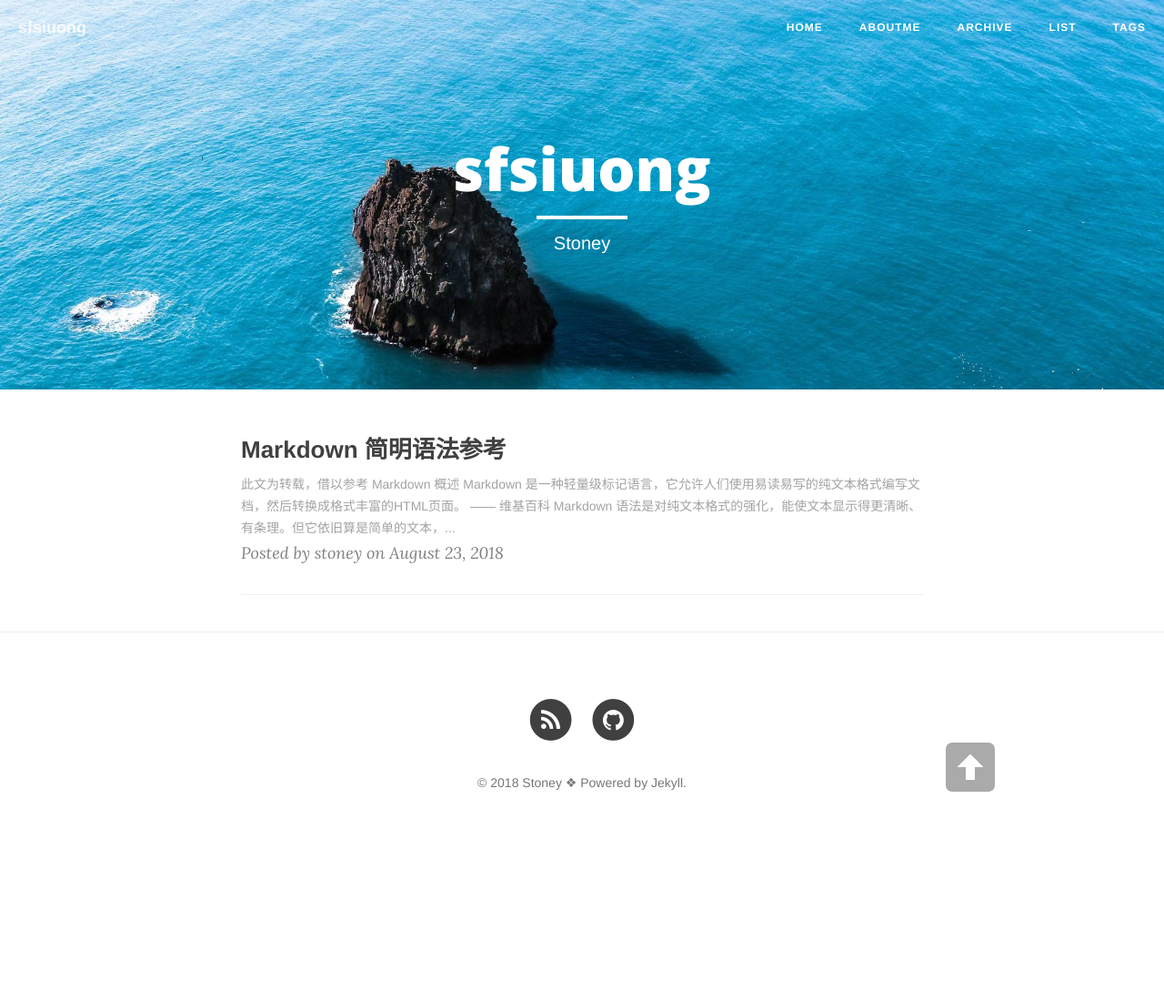
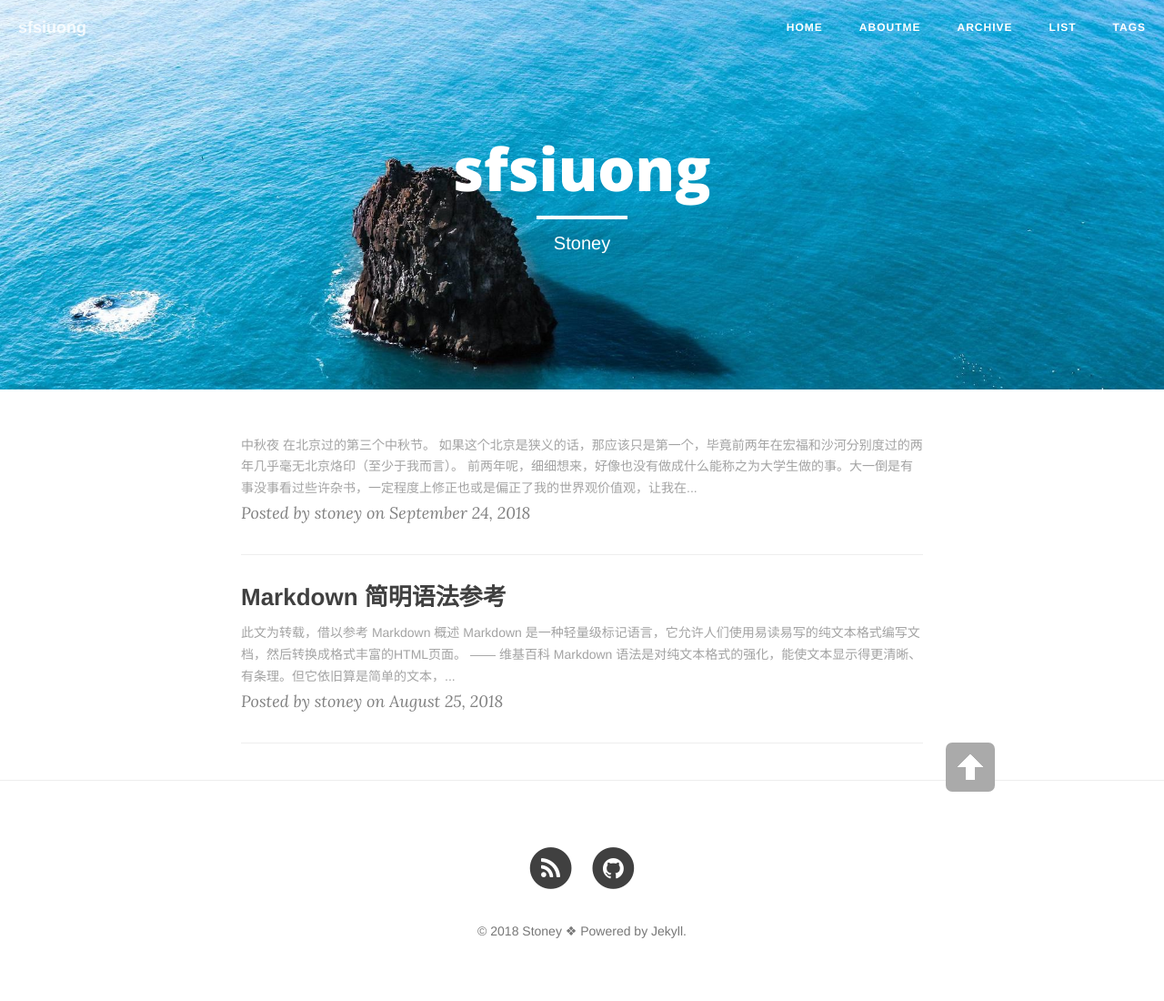
Before and after one commit to sfsiuong/sfsiuong.github.io, a Jekyll site: the page built from index.html, in a window 1280 px wide. Shown: the whole page at 91% size. Built offline with Jekyll 4.4.1, drawn with Linux system fonts in a browser that asks for light colours; nearby versions of some CDN libraries; the list of posts is cut into pages by our own code; before the commit the page ends 937 px from its top, so only the background shows below that.

Commit message:
新博文，写博客原因

```diff
--- a/_posts/2018-08-23-markdown-simple-grammar.md
+++ b/_posts/2018-08-25-markdown-simple-grammar.md
@@ -1,7 +1,7 @@
 ---
 layout: post
 title: Markdown 简明语法参考
-date: 2018-8-23
+date: 2018-8-25
 categories: blog
 tags: markdown 教程
 description: Markdown 简明语法参考
--- /dev/null
+++ b/_posts/2018-09-24-reason-to-write.md
@@ -0,0 +1,38 @@
+---
+layout: post
+title: 为什么我要写这个博客
+date:2018-9-24
+categories: blog
+tags: 随笔
+description: 无所事事
+---
+
+#  中秋夜
+
+在北京过的第三个中秋节。
+
+如果这个北京是狭义的话，那应该只是第一个，毕竟前两年在宏福和沙河分别度过的两年几乎毫无北京烙印（至少于我而言）。
+
+前两年呢，细细想来，好像也没有做成什么能称之为大学生做的事。大一倒是有事没事看过些许杂书，一定程度上修正也或是偏正了我的世界观价值观，让我在看待事物的时候能立于不同的角度去辨别和分析；看了不同风格的一些电影，感受文化，陶冶情操。然而整个大二一年，起于提前一周到学校准备补考大物，止于考完最后一门运筹学，这一年一直沉浸在由代码构成由显示器投射到真实世界的“精神鸦片”中。话说起来，其实也不能说毫无收获且浑浑噩噩，我遇见了我梦想中的一款游戏（暂且不表）并成功玩腻。从那时起到现在，我对于游戏已然不会像曾经那样有如野火烧不尽的渴望感了。（也许吧，但我希望以后能遇上一个更爱的游戏）
+
+搬到本部，一年一补考让我在第一周再次养成了良好的生活习惯，搬迁到本部的另一个好处立竿见影的让我有机会每天到中关村的IT企业做兼职。做的虽然是最低端最没有技术含量的苦力，但整个公司的气氛，身边人的行为等等一切都在感染着我cheer me up.或许这就是所谓环境变化的作用吧。
+
+又到中秋不禁让人回想起曾经的那年今日。那两个日子都和某个已经不会再有交集的人密切相关，但物是人非事事休，既然已经决意与过去挥手，那就挺胸迈步与明日相会不回头。
+
+刚刚和豆哥吃完分了一个月饼，听到走廊有人说阳台可以看到月亮，兴冲冲地赏了半分钟月。
+
+# 言归正传
+
+我为什么要自己搭博客写博客
+
+- show me myself
+
+  无人打扰却欢迎打扰。
+
+- 记录过去，激励未来。
+
+- 让自己的生活更有目的性，更有条理。
+
+
+
+我会一直写下去。
```
